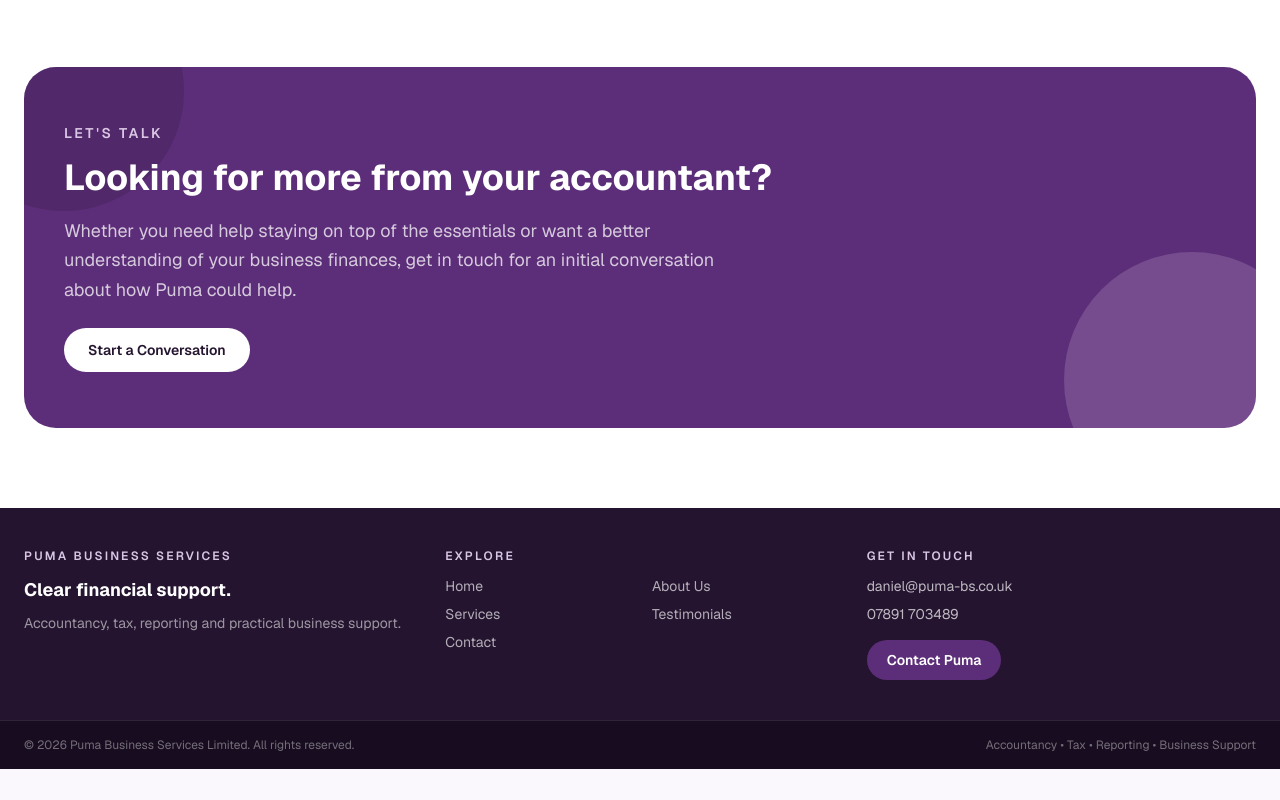
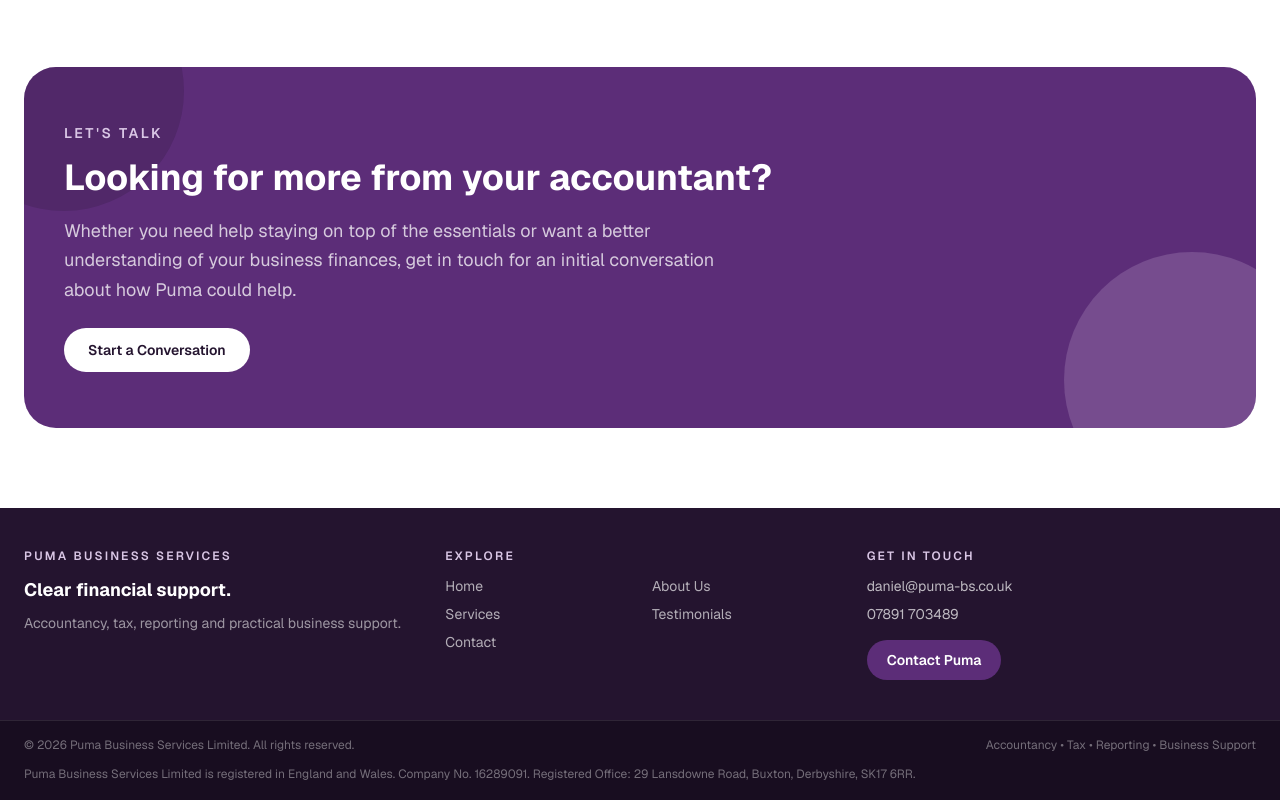
Before and after one commit to pumabs/puma-business-services, a Next.js app: page / in a window 1280 px wide. Shown: the part 3890-4690 px from the top of the page. Before the commit the page ends 4659 px from the top, so only its background shows below. Built offline with nearby package versions, Linux system fonts and the light colour scheme.

Commit message:
Enhance footer with company registration details
Updated footer component to include additional company information.

```diff
--- a/app/components/Footer.tsx
+++ b/app/components/Footer.tsx
@@ -86,17 +86,20 @@
       </div>
 
       {/* Bottom bar */}
-      <div className="border-t border-white/10 bg-[#180d20]">
-        <div className="max-w-7xl mx-auto px-6 py-4 flex flex-col sm:flex-row gap-2 sm:justify-between text-xs text-white/40">
-          <p>
-            © {year} Puma Business Services Limited. All rights reserved.
-          </p>
+<div className="border-t border-white/10 bg-[#180d20]">
+  <div className="max-w-7xl mx-auto px-6 py-4 text-xs text-white/40">
+    <div className="flex flex-col lg:flex-row gap-2 lg:justify-between">
+      <p>© {year} Puma Business Services Limited. All rights reserved.</p>
+      <p>Accountancy • Tax • Reporting • Business Support</p>
+    </div>
 
-          <p>
-            Accountancy • Tax • Reporting • Business Support
-          </p>
-        </div>
-      </div>
+    <p className="mt-3 leading-relaxed">
+      Puma Business Services Limited is registered in England and Wales.
+      Company No. 16289091. Registered Office: 29 Lansdowne Road, Buxton,
+      Derbyshire, SK17 6RR.
+    </p>
+  </div>
+</div>
 
     </footer>
   );
```
